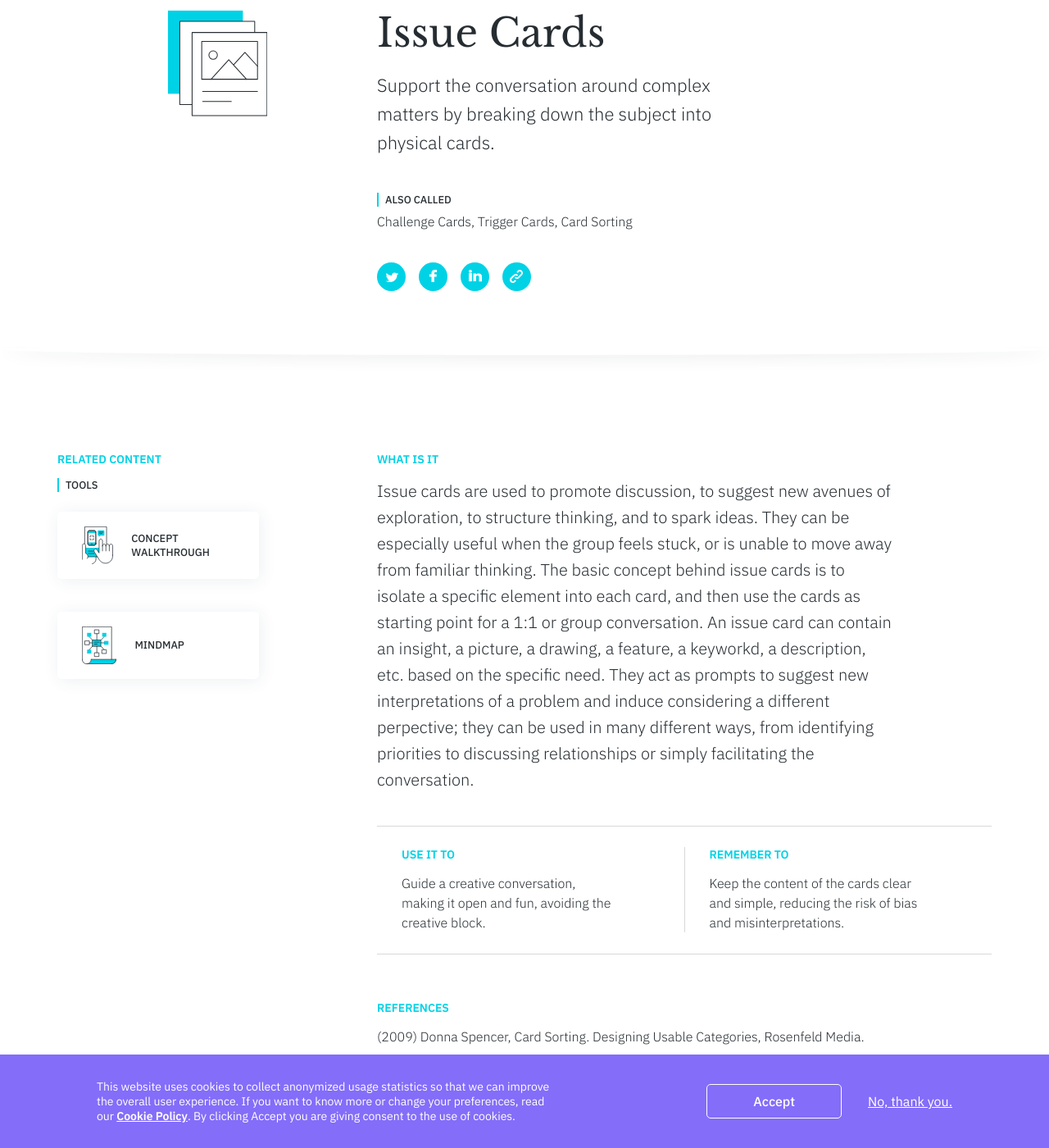
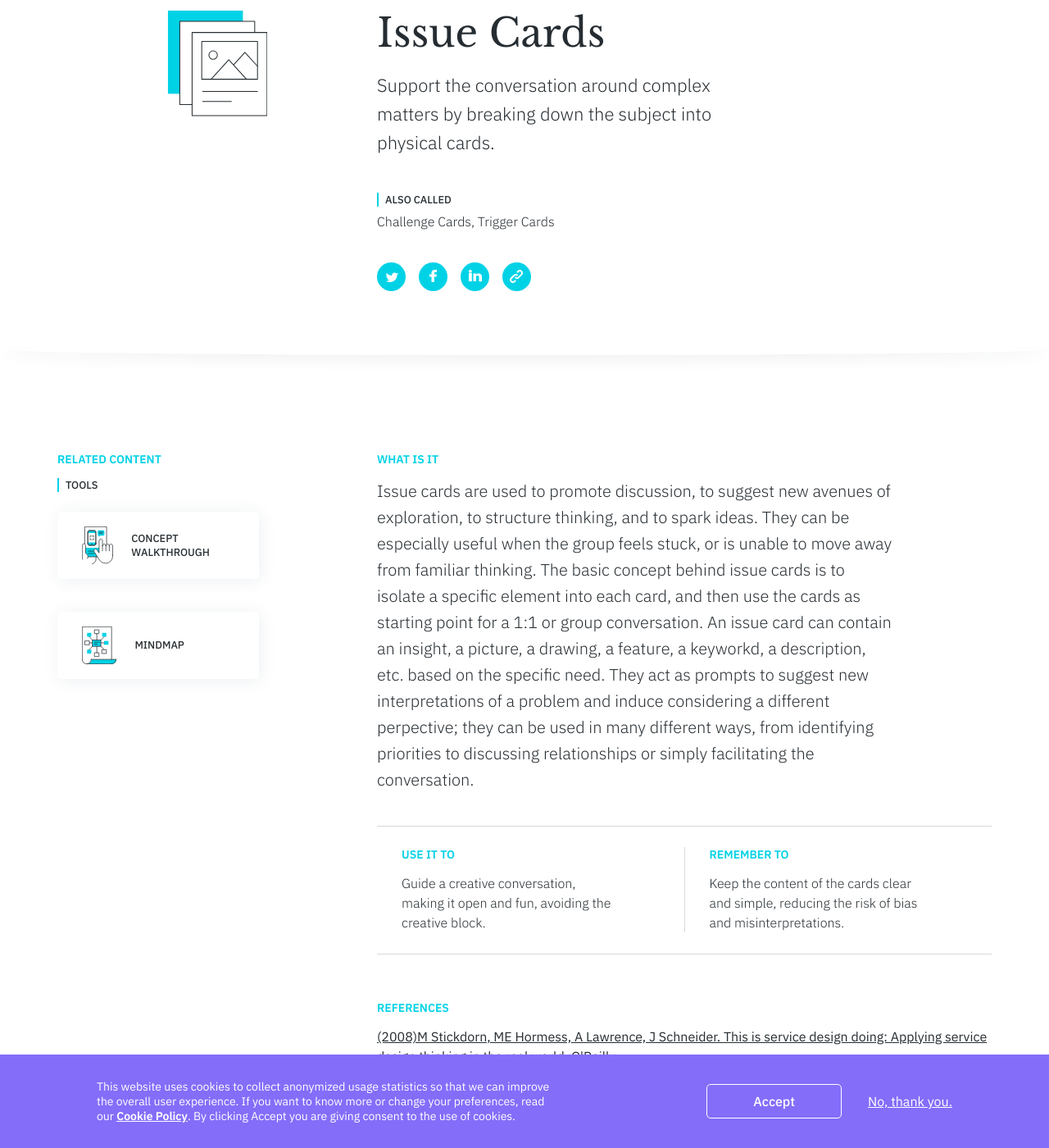
Before and after one commit to service-design-tools/sdt-website, a Jekyll site: the page built from _tools/issue-cards.md, in a window 1280 px wide and 1400 px high, scrolled down 222 px. Shown: the whole window at 82% size. Built offline with Jekyll 4.4.1, drawn with Linux system fonts in a browser that asks for light colours.

Commit message:
Update tool “issue-cards”

```diff
--- a/_tools/issue-cards.md
+++ b/_tools/issue-cards.md
@@ -16,7 +16,7 @@ properties:
     - Stakeholders
     - Service Staff
     - Users
-synonyms: Challenge Cards, Trigger Cards, Card Sorting
+synonyms: Challenge Cards, Trigger Cards
 icon: >
   <svg version="1.1" xmlns="http://www.w3.org/2000/svg" x="0px" y="0px"
   viewBox="0 0 119.1 126.1" xml:space="preserve">
@@ -43,8 +43,6 @@ reminder: Keep the content of the cards clear and simple, reducing the risk of
   bias and misinterpretations.
 template: {}
 references:
-  - name: (2009) Donna Spencer, Card Sorting. Designing Usable Categories, Rosenfeld
-      Media.
   - link: https://www.thisisservicedesigndoing.com/
     name: " (2008)M Stickdorn, ME Hormess, A Lawrence, J Schneider. This is service
       design doing: Applying service design thinking in the real world,
```
